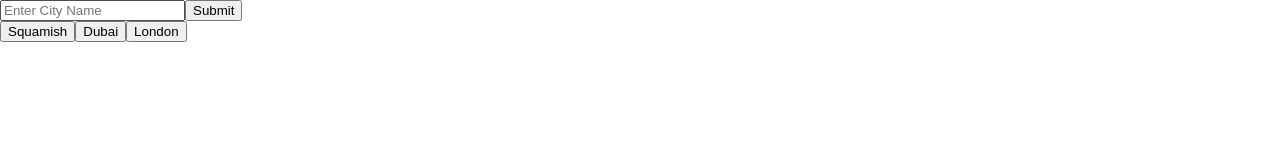
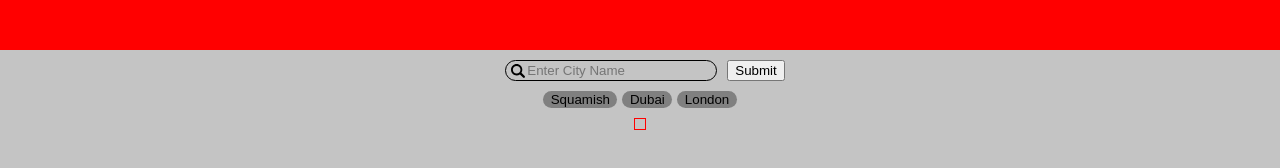
Before and after one commit to craigmclean39/weather-top, a website built with webpack: page dist/index.html in a window 1280 px wide. Built offline with nearby package versions, Linux system fonts and the light colour scheme; no server answers.

Commit message:
Put the weather cards in a grid that changes with a media query. Started some styling.

```diff
--- a/src/styles/styles.css
+++ b/src/styles/styles.css
@@ -1,6 +1,77 @@
 html {
   font-size: 62.5%;
   box-sizing: border-box;
+  min-height: 100%;
+  background-color: #c4c4c4;
+}
+
+body {
+  height: 100%;
+  min-height: 100%;
+}
+
+.content {
+  display: flex;
+  flex-direction: column;
+  justify-content: center;
+  align-items: center;
+}
+
+.header {
+  width: 100%;
+  background-color: red;
+  height: 5rem;
+}
+
+.search-form {
+  margin-top: 1rem;
+  margin-bottom: 0.5rem;
+  display: flex;
+}
+
+.search-form__search-bar {
+  display: flex;
+  border: solid black 1px;
+  font-size: 1.4rem;
+  align-items: center;
+
+  border-radius: 1.4rem;
+  margin-left: 1rem;
+  margin-right: 1rem;
+  padding-left: 0.5rem;
+  padding-right: 1rem;
+}
+
+.search-form__search-bar__icon {
+  width: 1.4rem;
+  height: 1.4rem;
+}
+
+.search-form__search-bar__text-input {
+  border: none;
+  background-color: transparent;
+}
+.search-form__search-bar__text-input:focus-visible {
+  border: none;
+  outline: none;
+}
+
+.search-form__submit_button {
+}
+
+.favorite-cities-form {
+  margin-top: 0.5rem;
+  margin-bottom: 1rem;
+}
+
+.favorite-cities-form__city-button {
+  margin-left: 0.25rem;
+  margin-right: 0.25rem;
+  padding-left: 0.75rem;
+  padding-right: 0.75rem;
+  border: none;
+  background-color: grey;
+  border-radius: 1rem;
 }
 
 .basic-weather-card {
@@ -51,6 +122,7 @@ html {
 .additional-info-card__sunrise,
 .additional-info-card__sunset {
   display: flex;
+  align-items: center;
 }
 
 .additional-info-card__pop__icon,
@@ -74,6 +146,10 @@ html {
 
 .hourly-card__hourInfo {
   display: flex;
+  flex-direction: column;
+  margin-left: 0.5rem;
+  margin-right: 0.5rem;
+  align-items: center;
 }
 
 .hourly-card__hourInfo__icon {
@@ -102,3 +178,39 @@ html {
 .weekly-card__dayInfo__temp {
   font-size: 1.8rem;
 }
+
+.weather-grid {
+  display: grid;
+  grid-template-rows: max-content max-content max-content max-content;
+  border: solid 1px red;
+  gap: 1rem;
+  max-width: clamp(300px, 90vw, 700px);
+  overflow: hidden;
+  justify-items: center;
+}
+
+@media (min-width: 800px) {
+  .weather-grid {
+    display: grid;
+    grid-template-columns: 1fr 1fr;
+    grid-template-rows: 1fr max-content;
+    border: solid 1px red;
+    gap: 1rem;
+  }
+
+  .basic-weather-card {
+    grid-area: 1/1/2/2;
+  }
+
+  .weekly-card {
+    grid-area: 1/2/2/2;
+  }
+
+  .hourly-card {
+    grid-area: 2/1/2/3;
+    display: flex;
+    width: 100%;
+    flex-wrap: wrap;
+    overflow-x: hidden;
+  }
+}
--- a/src/weatherAppManager.js
+++ b/src/weatherAppManager.js
@@ -3,6 +3,7 @@ import ConversionUtility from './conversionUtility';
 import WeatherFetcher from './weatherFetcher';
 import WeatherDom from './weatherDom';
 import LocalStorageHelper from './localStorageHelper';
+import SearchIcon from './icons/search.svg';
 
 export default class WeatherAppManager {
   constructor() {
@@ -22,8 +23,13 @@ export default class WeatherAppManager {
     this.addFavoriteCity('Dubai');
     this.addFavoriteCity('London');
 
+    this.createHeader();
     this.createForm();
     this.createFavorites();
+
+    this._weatherGrid = this._content.appendChild(
+      DomHelper.createElement('div', 'weather-grid')
+    );
 
     if (this._favoriteCities.length >= 1) {
       this.loadWeather(this._favoriteCities[0]);
@@ -34,6 +40,7 @@ export default class WeatherAppManager {
     e.preventDefault();
 
     this.loadWeather(this.input.value);
+    this.input.value = '';
   }
 
   async loadWeather(cityName) {
@@ -46,10 +53,36 @@ export default class WeatherAppManager {
     }
   }
 
+  createHeader() {
+    this._header = this._content.appendChild(
+      DomHelper.createElement('div', 'header')
+    );
+  }
+
   createForm() {
-    this.form = this._content.appendChild(DomHelper.createElement('form'));
-    this.input = this.form.appendChild(DomHelper.createElement('input'));
-    this.submit = this.form.appendChild(DomHelper.createElement('button'));
+    this.form = this._content.appendChild(
+      DomHelper.createElement('form', 'search-form')
+    );
+
+    const searchBar = DomHelper.createElement('div', 'search-form__search-bar');
+
+    const searchIcon = DomHelper.createElement(
+      'img',
+      'search-form__search-bar__icon'
+    );
+    searchIcon.src = SearchIcon;
+
+    this.input = DomHelper.createElement(
+      'input',
+      'search-form__search-bar__text-input'
+    );
+
+    searchBar.appendChild(searchIcon);
+    searchBar.appendChild(this.input);
+    this.form.appendChild(searchBar);
+    this.submit = this.form.appendChild(
+      DomHelper.createElement('button', 'search-form__submit_button')
+    );
 
     this.input.type = 'text';
     this.input.placeholder = 'Enter City Name';
@@ -92,37 +125,18 @@ export default class WeatherAppManager {
       ConversionUtility.temperatureModes.celsius;
 
     const wCard = WeatherDom.createBasicCard(this._currentWeatherData);
-    this._content.appendChild(wCard);
-
-    const additionalInfo = WeatherDom.createAdditionalInfoCard(
-      this._currentWeatherData
-    );
-    this._content.appendChild(additionalInfo);
+    this._weatherGrid.appendChild(wCard);
 
     const hourlyCard = WeatherDom.createHourlyCard(this._currentWeatherData);
-    this._content.appendChild(hourlyCard);
+    this._weatherGrid.appendChild(hourlyCard);
 
     const weeklyCard = WeatherDom.createWeeklyCard(this._currentWeatherData);
-    this._content.appendChild(weeklyCard);
+    this._weatherGrid.appendChild(weeklyCard);
   }
 
   clearWeather() {
-    const a = this._content.querySelector('.basic-weather-card');
-    const b = this._content.querySelector('.additional-info-card');
-    const c = this._content.querySelector('.hourly-card');
-    const d = this._content.querySelector('.weekly-card');
-
-    if (a != null) {
-      this._content.removeChild(a);
-    }
-    if (b != null) {
-      this._content.removeChild(b);
-    }
-    if (c != null) {
-      this._content.removeChild(c);
-    }
-    if (d != null) {
-      this._content.removeChild(d);
+    while (this._weatherGrid.firstChild) {
+      this._weatherGrid.removeChild(this._weatherGrid.lastChild);
     }
   }
 
--- a/src/weatherDom.js
+++ b/src/weatherDom.js
@@ -89,6 +89,8 @@ export default class WeatherDom {
     card.appendChild(minTemp);
     card.appendChild(maxTemp);
 
+    card.appendChild(this.createAdditionalInfoCard(wdo));
+
     return card;
   }
 
@@ -114,7 +116,7 @@ export default class WeatherDom {
       'additional-info-card__pop__text'
     );
     popIcon.src = WeatherIcons.getPopIcon();
-    popText.innerText = `${wdo.currentPop}%`;
+    popText.innerText = `${wdo.currentPop * 100}%`;
 
     pop.appendChild(popIcon);
     pop.appendChild(popText);
@@ -177,16 +179,26 @@ export default class WeatherDom {
         'div',
         'hourly-card__hourInfo__temp'
       );
-      const hourHour = DomHelper.createElement('div', 'hourly-card++hourHour');
+      const hourHour = DomHelper.createElement('div', 'hourly-card__hourHour');
 
       const hourOfDay = add(currentDate, { hours: i });
       const zonedDate = utcToZonedTime(hourOfDay, wdo.timezone);
-      const formattedHourOfDay = format(zonedDate, 'kk');
+      const formattedHourOfDay = format(zonedDate, 'KK aa');
 
       hourHour.innerText = formattedHourOfDay;
 
       hourIcon.src = WeatherIcons.getWeatherSimpleIcon(wdo.hourlyWeatherIds[i]);
-      hourTemp.innerText = wdo.getHourlyTemp(i).toPrecision(3);
+      /* let tempMode = '';
+      if (wdo.temperatureMode === ConversionUtility.temperatureModes.celsius) {
+        tempMode = 'C';
+      } else if (
+        wdo.temperatureMode === ConversionUtility.temperatureModes.fahrenheit
+      ) {
+        tempMode = 'F';
+      } else {
+        tempMode = 'K';
+      } */
+      hourTemp.innerText = `${wdo.getHourlyTemp(i).toPrecision(3)}°`;
 
       hourDiv.appendChild(hourHour);
       hourDiv.appendChild(hourIcon);
```
Also changed, not shown: dist/index.bundle.js, src/icons/search.svg (added).
